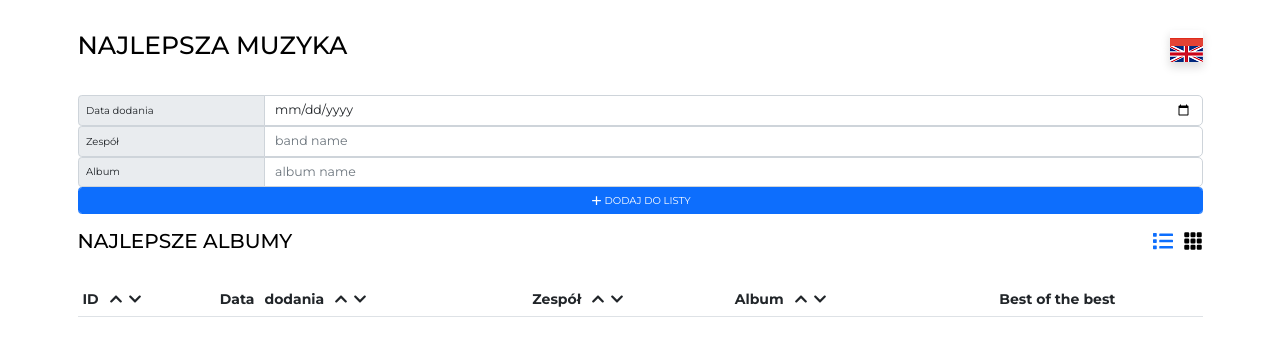
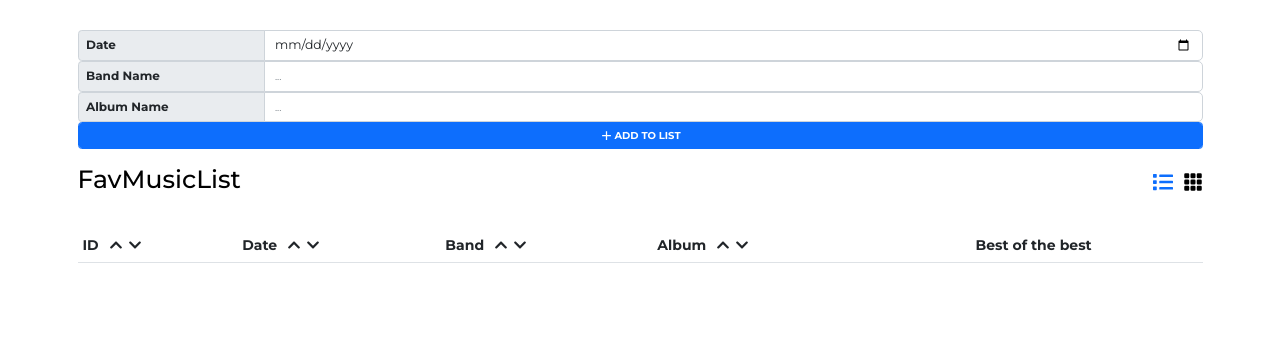
Before and after one commit to michalskimateusz/albumsApp, a React (Create React App) app: page / in a window 1280 px wide. Shown: the top 356 px of the page. Built offline with nearby package versions, Linux system fonts and the light colour scheme.

Commit message:
LanguageChangeComponent delete, refactor

```diff
--- a/src/App.tsx
+++ b/src/App.tsx
@@ -4,36 +4,18 @@ import FormComponent from "./components/FormComponent/FormComponent";
 import TableComponent from "./components/TableComponent/TableComponent";
 import GridComponent from "./components/GridComponent/GridComponent";
 import HeaderComponent from "./components/HeaderComponent/HeaderComponent";
-import { useAppDispatch, useAppSelector } from "./store/hooks/hooks";
-import { selectAlbum, toggleView } from "./store/albumsSlice/albumsSlice";
-import { FaList } from "react-icons/fa";
-import { BsFillGrid3X3GapFill } from "react-icons/bs";
+import { useAppSelector } from "./store/hooks/hooks";
+import { selectAlbum } from "./store/albumsSlice/albumsSlice";
 
 function App() {
   const { albums, layout } = useAppSelector(selectAlbum);
-  const dispatch = useAppDispatch();
   return (
     <div className="container">
-      <HeaderComponent />
       <div className="mt-5">
         <FormComponent className="d-flex flex-column" />
       </div>
       <div className="row mt-4 mb-4">
-        <div className="d-flex justify-content-between align-middle">
-          <h2 className="m-0">NAJLEPSZE ALBUMY</h2>
-          <div className="d-flex justify-content-center align-items-center gap-3">
-            <FaList
-              className={`layout-btn ${layout === "list" && "text-primary"}`}
-              role="button"
-              onClick={() => dispatch(toggleView("list"))}
-            />
-            <BsFillGrid3X3GapFill
-              className={`layout-btn ${layout === "grid" && "text-primary"}`}
-              role="button"
-              onClick={() => dispatch(toggleView("grid"))}
-            />
-          </div>
-        </div>
+        <HeaderComponent title="FavMusicList" />
         <div className="mt-5">
           {layout === "list" && <TableComponent data={albums} />}
           {layout === "grid" && <GridComponent data={albums} />}
--- a/src/components/AlbumCardComponent/AlbumCardComponent.tsx
+++ b/src/components/AlbumCardComponent/AlbumCardComponent.tsx
@@ -41,7 +41,7 @@ const AlbumCardComponent: FC<IAlbum> = ({
 
         <ButtonComponent
           action="remove"
-          title="USUŃ"
+          title="REMOVE"
           className="btn btn-danger"
           type="button"
           onClick={() => dispatch(removeAlbum(id))}
--- a/src/components/ButtonComponent/ButtonComponent.tsx
+++ b/src/components/ButtonComponent/ButtonComponent.tsx
@@ -19,7 +19,7 @@ const ButtonComponent: FC<IButtonComponent> = ({
 }) => {
   return (
     <button className={className} type={type} onClick={onClick}>
-      <div className="d-flex justify-content-center align-items-center">
+      <div className="d-flex justify-content-center align-items-center fw-bolder">
         <span className="d-flex justify-content-center btn-icon">
           {action === "remove" && <RxCross2 />}
           {action === "add" && <RiAddLine />}
--- a/src/components/FormComponent/FormComponent.tsx
+++ b/src/components/FormComponent/FormComponent.tsx
@@ -38,7 +38,7 @@ const FormComponent: FC<IFormComponent> = ({ className }) => {
   return (
     <form className={className} onSubmit={handleSubmit} ref={formRef}>
       <div className="input-group">
-        <span className="input-group-text col-4 col-md-2">Data dodania</span>
+        <span className="input-group-text col-4 col-md-2 label">Date</span>
         <InputComponent
           inputRef={dateInputRef}
           type="date"
@@ -46,27 +46,29 @@ const FormComponent: FC<IFormComponent> = ({ className }) => {
         />
       </div>
       <div className="input-group">
-        <span className="input-group-text col-4 col-md-2">Zespół</span>
+        <span className="input-group-text col-4 col-md-2 label">Band Name</span>
         <InputComponent
           inputRef={bandNameInputRef}
           type="text"
           className="form-control form-control-lg"
-          placeholder="band name"
+          placeholder="..."
         />
       </div>
       <div className="input-group">
-        <span className="input-group-text col-4 col-md-2">Album</span>
+        <span className="input-group-text col-4 col-md-2 label">
+          Album Name
+        </span>
         <InputComponent
           inputRef={albumNameInputRef}
           type="text"
           className="form-control form-control-lg"
-          placeholder="album name"
+          placeholder="..."
         />
       </div>
       <div className="input-group">
         <ButtonComponent
           action="add"
-          title="DODAJ DO LISTY"
+          title="ADD TO LIST"
           className="btn btn-primary form-control form-control-lg"
           type="submit"
         />
--- a/src/components/HeaderComponent/HeaderComponent.tsx
+++ b/src/components/HeaderComponent/HeaderComponent.tsx
@@ -1,10 +1,31 @@
-import LanguageChangeComponent from "../LanguageChangeComponent/LanguageChangeComponent";
+import { FaList } from "react-icons/fa";
+import { selectAlbum, toggleView } from "../../store/albumsSlice/albumsSlice";
+import { BsFillGrid3X3GapFill } from "react-icons/bs";
+import React, { FC } from "react";
+import { useAppDispatch, useAppSelector } from "../../store/hooks/hooks";
 
-const HeaderComponent = () => {
+interface IHeaderComponent {
+  title: string;
+}
+
+const HeaderComponent: FC<IHeaderComponent> = ({ title }) => {
+  const { layout } = useAppSelector(selectAlbum);
+  const dispatch = useAppDispatch();
   return (
-    <div className="d-flex justify-content-between mt-5">
-      <h1>NAJLEPSZA MUZYKA</h1>
-      <LanguageChangeComponent />
+    <div className="d-flex justify-content-between align-middle">
+      <h1>{title}</h1>
+      <div className="d-flex justify-content-center align-items-center gap-3">
+        <FaList
+          className={`layout-btn ${layout === "list" && "text-primary"}`}
+          role="button"
+          onClick={() => dispatch(toggleView("list"))}
+        />
+        <BsFillGrid3X3GapFill
+          className={`layout-btn ${layout === "grid" && "text-primary"}`}
+          role="button"
+          onClick={() => dispatch(toggleView("grid"))}
+        />
+      </div>
     </div>
   );
 };
--- a/src/components/LanguageChangeComponent/LanguageChangeComponent.tsx
+++ /dev/null
@@ -1,13 +0,0 @@
-import plFlag from "../../assets/plFlag.png";
-import gbFlag from "../../assets/gbFlag.png";
-
-const LanguageChangeComponent = () => {
-  return (
-    <div>
-      <img src={plFlag} alt="PL" className="shadow" />
-      <img src={gbFlag} alt="ENG" className="shadow" />
-    </div>
-  );
-};
-
-export default LanguageChangeComponent;
--- a/src/components/TableComponent/TableComponent.tsx
+++ b/src/components/TableComponent/TableComponent.tsx
@@ -22,7 +22,7 @@ const TableComponent: FC<ITableComponent> = ({ data }) => {
       <thead>
         <tr className="align-middle ">
           <th scope="col">
-            <div className="d-flex align-items-center gap-3">
+            <div className="d-flex align-items-center gap-1 gap-md-3">
               ID
               <SortComponent
                 onClickUp={() => dispatch(sort({ dir: "asc", key: "id" }))}
@@ -31,8 +31,8 @@ const TableComponent: FC<ITableComponent> = ({ data }) => {
             </div>
           </th>
           <th scope="col">
-            <div className="d-flex  align-items-center gap-3">
-              Data <span className="d-none d-md-inline">dodania</span>
+            <div className="d-flex  align-items-center gap-1 gap-md-3">
+              Date
               <SortComponent
                 onClickUp={() => dispatch(sort({ dir: "asc", key: "date" }))}
                 onClickDown={() => dispatch(sort({ dir: "desc", key: "date" }))}
@@ -40,8 +40,8 @@ const TableComponent: FC<ITableComponent> = ({ data }) => {
             </div>
           </th>
           <th scope="col">
-            <div className="d-flex align-items-center gap-3 ">
-              Zespół
+            <div className="d-flex align-items-center gap-1 gap-md-3 ">
+              Band
               <SortComponent
                 onClickUp={() =>
                   dispatch(sort({ dir: "asc", key: "bandName" }))
@@ -53,7 +53,7 @@ const TableComponent: FC<ITableComponent> = ({ data }) => {
             </div>
           </th>
           <th scope="col">
-            <div className="d-flex align-items-center gap-3">
+            <div className="d-flex align-items-center gap-1 gap-md-3">
               Album
               <SortComponent
                 onClickUp={() =>
@@ -87,7 +87,7 @@ const TableComponent: FC<ITableComponent> = ({ data }) => {
             <td className="text-end">
               <ButtonComponent
                 action="remove"
-                title="USUŃ"
+                title="REMOVE"
                 className="btn btn-danger"
                 type="button"
                 onClick={() => dispatch(removeAlbum(album.id))}
--- a/src/index.css
+++ b/src/index.css
@@ -64,11 +64,19 @@ textarea {
   margin: 0;
 }
 
+input::placeholder {
+  font-size: 1rem;
+}
+
 ol,
 ul {
   list-style: none;
 }
 
+.label {
+  font-size: 1.2rem;
+  font-weight: 700;
+}
 
 .card {
   width: calc((100% - 15px) / 2);
```
Also changed, not shown: src/assets/gbFlag.png (deleted), src/assets/plFlag.png (deleted).
